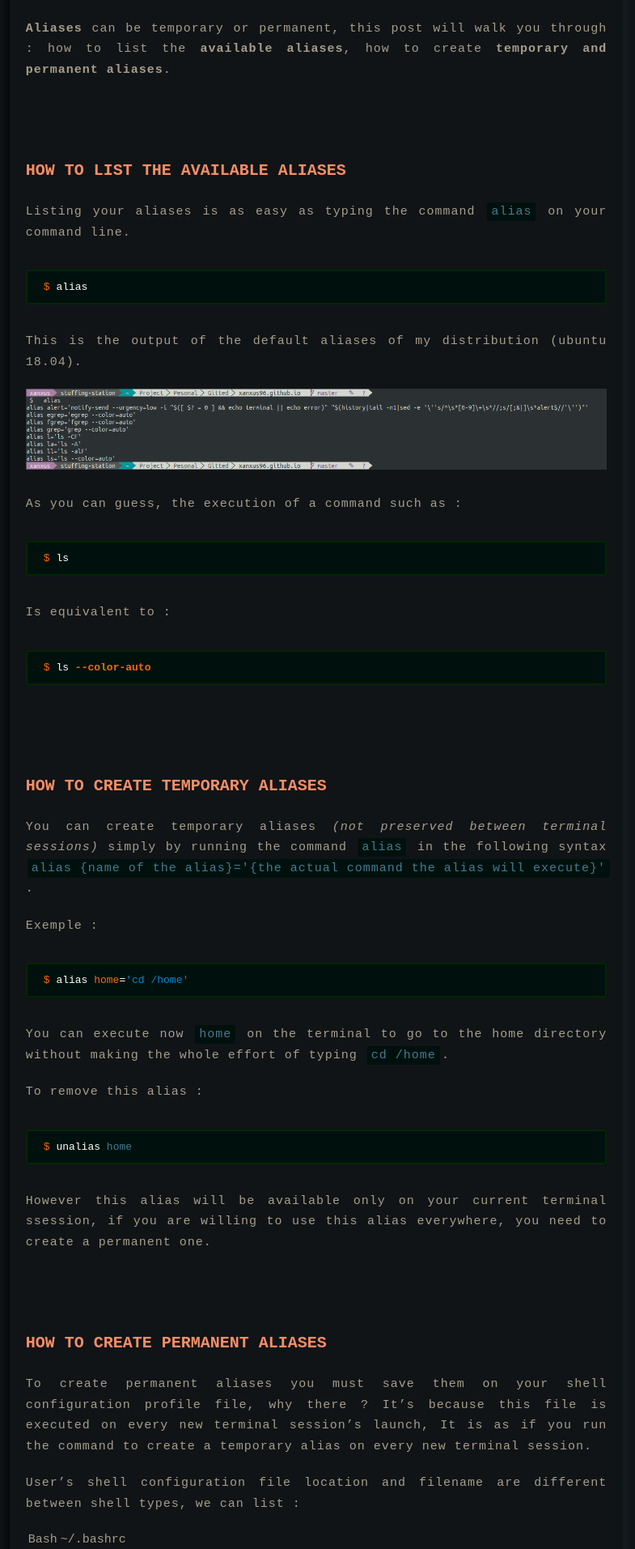
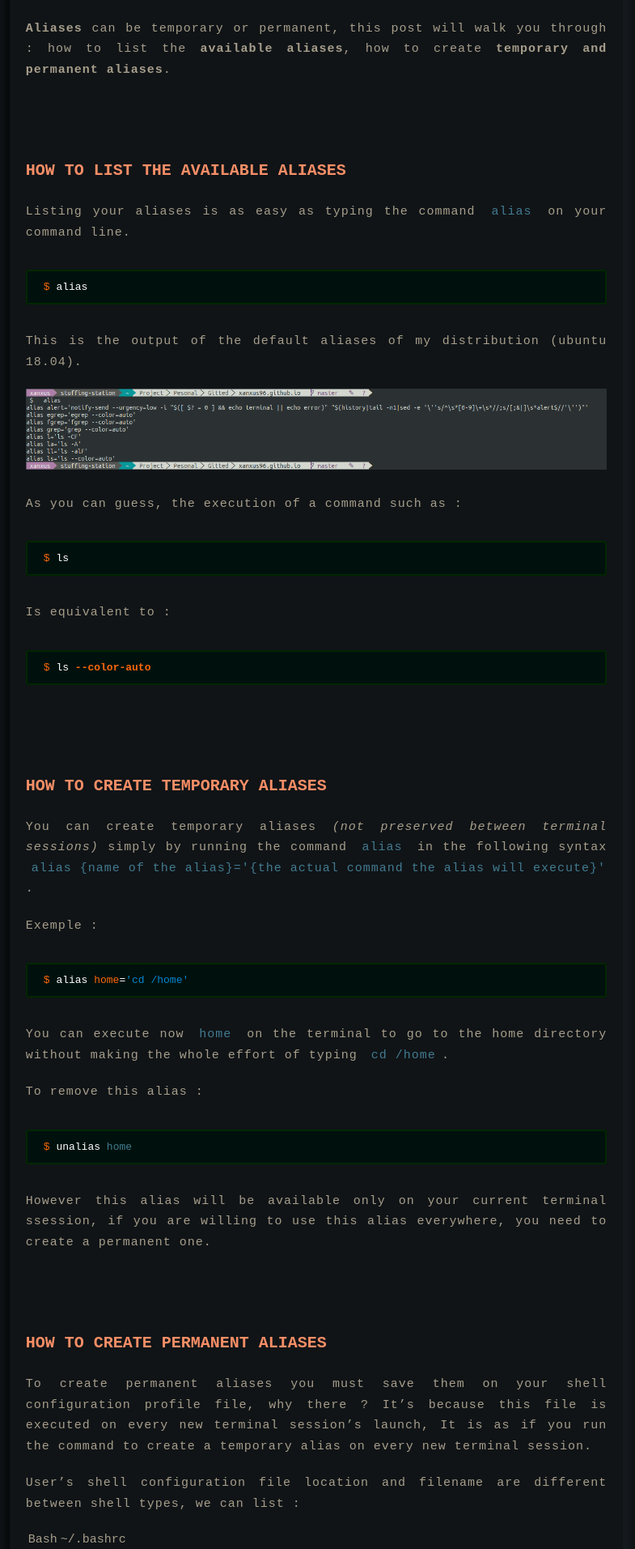
Before and after one commit to XanXus96/xanxus96.github.io, a Jekyll site: the page built from all_collections/_posts/2020-06-25-linux-aliases.md, in a window 1280 px wide. Shown: the part 568-2481 px from the top of the page at 81% size, without its empty margins (249-1034 px from the left). Built offline with Jekyll 4.4.1, drawn with Linux system fonts in a browser that asks for light colours.

Commit message:
fixing css in code block

```diff
--- a/assets/css/mark.css
+++ b/assets/css/mark.css
@@ -120,7 +120,6 @@ code {
 	color: #437b91;
 	border-radius: 2px;
 	white-space: pre;
-	background-color: #00110d;
 }
 
 
```
